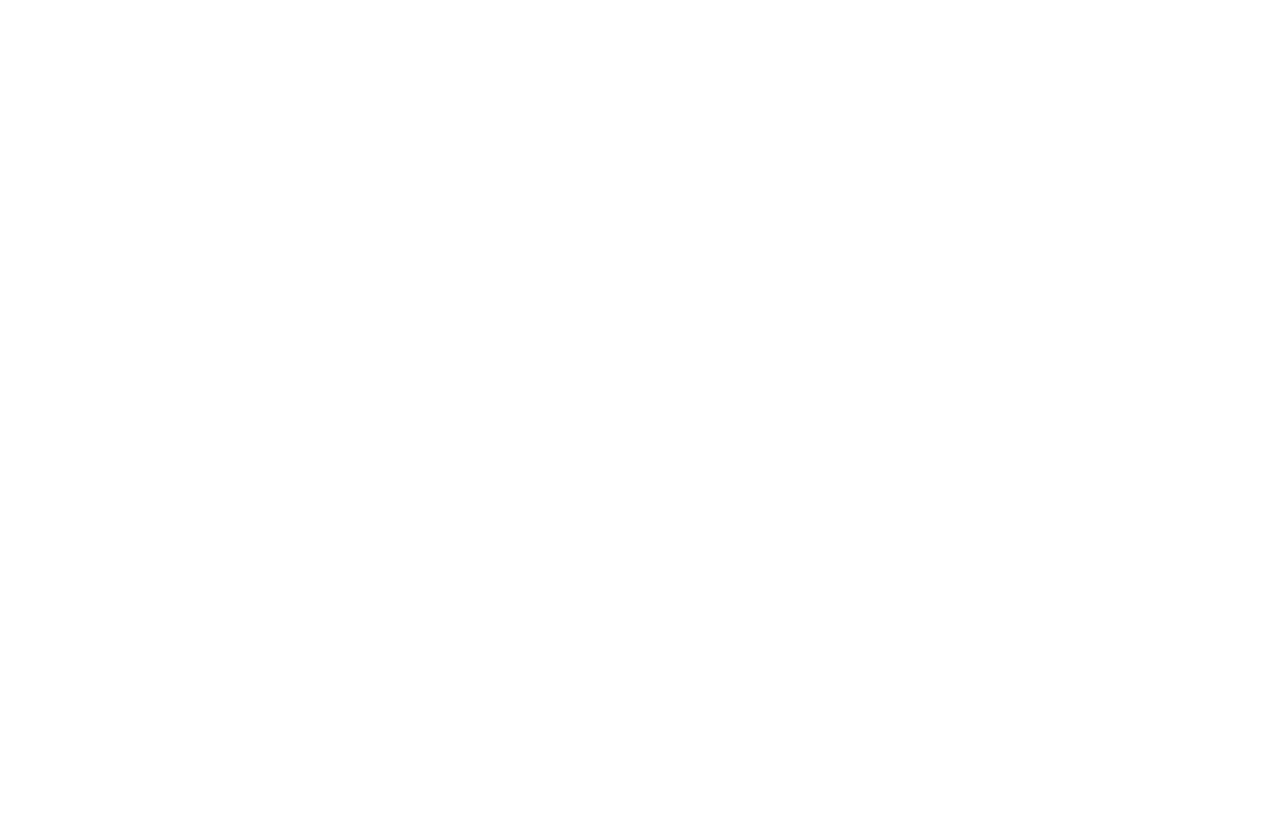
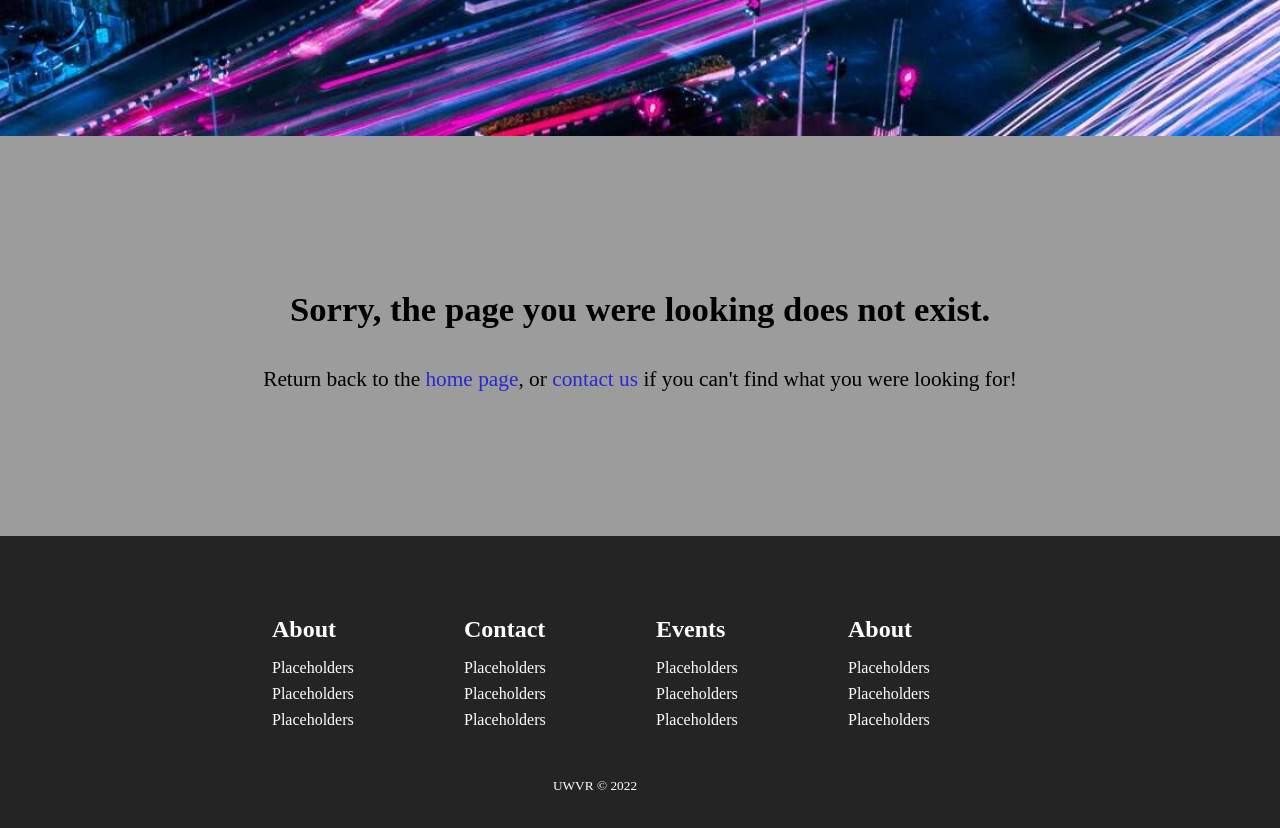
Before and after one commit to uwvrclub/uwvr-website-fall-22, a React (Create React App) app: page /projects in a window 1280 px wide. Before the commit this address had no page. Shown: the part 660-1488 px from the top of the page. Before the commit the page ends 800 px from the top, so only its background shows below. Built offline with nearby package versions, Linux system fonts and the light colour scheme.

Commit message:
Create 404 page

```diff
--- a/src/pages/NoPage.tsx
+++ b/src/pages/NoPage.tsx
@@ -1,11 +1,23 @@
 import React from 'react'
+import Footer from '../components/Footer'
+import HeroBanner from '../components/HeroBanner'
 import NavBar from '../components/NavBar'
+import '../styles/NoPage.scss'
 
 const NoPage = () => {
     return (
         <div>
             <NavBar />
-            <h1>404: Page Not Found</h1>
+            <HeroBanner src="images/404.jpg" title="Page Not Found"/>
+            <div className='no-page-content'>
+              <div className='no-page-content-wrapper'>
+
+
+              <h2>Sorry, the page you were looking does not exist.</h2>
+              <p>Return back to the <a href="/">home page</a>, or <a href="/contact">contact us</a> if you can't find what you were looking for!</p>
+              </div>
+            </div>
+            <Footer />
         </div>
     )
 }
--- /dev/null
+++ b/src/styles/NoPage.scss
@@ -0,0 +1,31 @@
+.no-page-content {
+    display: table;
+    height: 400px;
+    background-color: rgb(156, 156, 156);
+    width: 100%;
+    text-align: center;
+    line-height: 2.5;
+
+    .no-page-content-wrapper {
+        display: table-cell;
+        vertical-align: middle;
+    }
+
+    h2 {
+        font-size: 26pt;
+    }
+
+    p {
+        font-size: 16pt;
+    }
+
+    a {
+        color: rgb(40, 40, 211);
+        text-decoration: none;
+    }
+
+    a:hover {
+        color: blue;
+    }
+
+}
```
Also changed, not shown: public/images/404.jpg (added).
